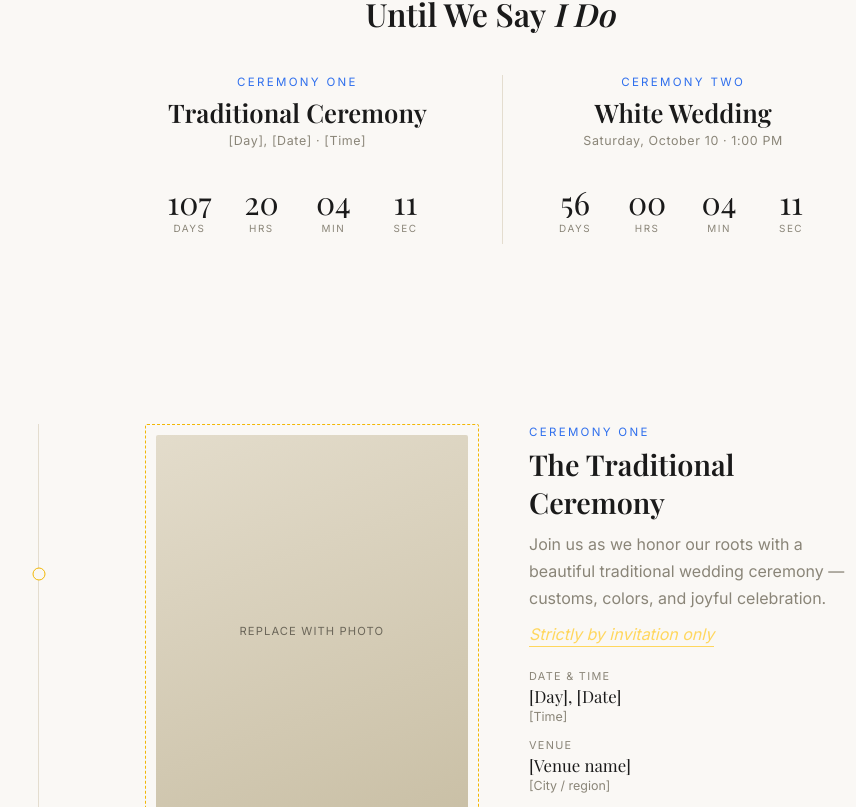
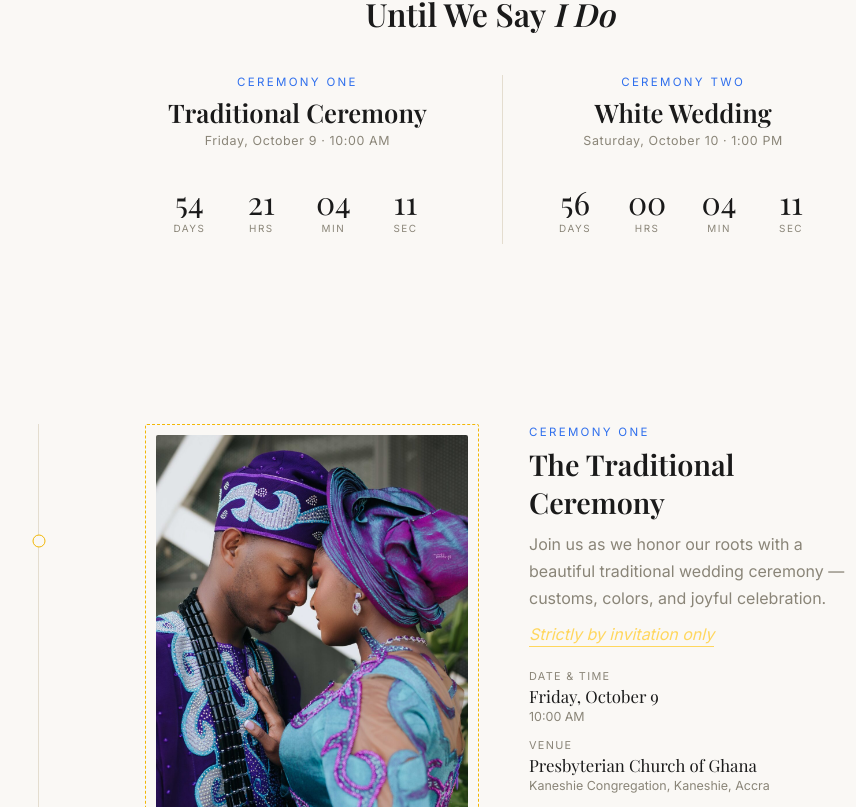
Before and after one commit to fiificode/wedding-next, a Next.js app: page /details in a window 1280 px wide. Shown: the part 533-1340 px from the top of the page, without its empty margins (150-1006 px from the left). Built offline with nearby package versions, Linux system fonts and the light colour scheme.

Commit message:
Refactor wedding website details and styles. Updated event information with specific dates and venues, replaced placeholder images with actual assets, and enhanced media presentation in the details page. Adjusted global styles for improved layout consistency and updated chapter navigation branding.

```diff
--- a/app/details/page.jsx
+++ b/app/details/page.jsx
@@ -1,12 +1,15 @@
 "use client";
 
 import { useRef } from "react";
+import Image from "next/image";
 import ChapterHero from "@/components/ChapterHero";
 import PagBar from "@/components/PagBar";
 import Reveal from "@/components/Reveal";
 import ChapterSubNav from "@/components/ChapterSubNav";
 import ScrollRail from "@/components/ScrollRail";
 import Countdown from "@/components/Countdown";
+import traditionalWedding from "@/assets/traditionalWedding.jpg";
+import whiteWedding from "@/assets/whiteWedding.jpeg";
 
 const EVENTS = [
   {
@@ -15,9 +18,10 @@ const EVENTS = [
     title: "The Traditional Ceremony",
     text: "Join us as we honor our roots with a beautiful traditional wedding ceremony — customs, colors, and joyful celebration.",
     inviteOnly: true,
+    img: traditionalWedding,
     fields: [
-      ["DATE & TIME", "[Day], [Date]", "[Time]"],
-      ["VENUE", "[Venue name]", "[City / region]"],
+      ["DATE & TIME", "Friday, October 9", "10:00 AM"],
+      ["VENUE", "Presbyterian Church of Ghana", "Kaneshie Congregation, Kaneshie, Accra"],
       ["DRESS CODE", "[Traditional attire]", "[Notes on fabric / color]"],
     ],
     ph: "tph-3",
@@ -27,9 +31,10 @@ const EVENTS = [
     eyebrow: "CEREMONY TWO",
     title: "The White Wedding",
     text: "The formal ceremony, followed by a reception — all details your guests need to plan around.",
+    img: whiteWedding,
     fields: [
       ["DATE & TIME", "Saturday, October 10", "1:00 PM"],
-      ["VENUE", "[Church / venue name]", "[Address, city]"],
+      ["VENUE", "Presbyterian Church of Ghana", "Kaneshie Congregation, Kaneshie, Accra"],
       ["DRESS CODE", "[Formal / cocktail attire]", "[Colors to avoid, if any]"],
     ],
     actions: [
@@ -70,8 +75,8 @@ export default function DetailsPage() {
           <div className="countdown-panel">
             <div className="eyebrow">CEREMONY ONE</div>
             <h4>Traditional Ceremony</h4>
-            <div className="cd-meta">[Day], [Date] · [Time]</div>
-            <Countdown date="2026-12-01T09:00:00" />
+            <div className="cd-meta">Friday, October 9 · 10:00 AM</div>
+            <Countdown date="2026-10-09T10:00:00" />
           </div>
           <div className="countdown-panel">
             <div className="eyebrow">CEREMONY TWO</div>
@@ -88,7 +93,9 @@ export default function DetailsPage() {
           {EVENTS.map((ev, i) => (
             <Reveal as="div" delay={0} className={`detail-block ${i % 2 === 1 ? "reverse" : ""}`} key={ev.title}>
               <div className="moment-media">
-                <div className={`media-ph ${ev.ph}`}>Replace with photo</div>
+                <div className="moment-frame">
+                  <Image src={ev.img} alt={ev.title} fill sizes="(max-width: 700px) 100vw, 50vw" priority={i === 0} />
+                </div>
                 <div className="moment-tag">
                   <span className="tag-rule" />
                   {ev.tag}
--- a/app/globals.css
+++ b/app/globals.css
@@ -693,23 +693,29 @@ button {
 .chapter.on-dark .moment-media {
   border-color: rgba(95, 167, 242, 0.4);
 }
-.moment-media img,
 .moment-media .media-ph {
-  display: block;
-  width: 100%;
-  aspect-ratio: 4 / 5;
-  object-fit: cover;
-  border-radius: 2px;
-}
-.moment-media .media-ph {
-  background: linear-gradient(160deg, #e3dccb, #c9bfa5);
   display: flex;
   align-items: center;
   justify-content: center;
+  width: 100%;
+  aspect-ratio: 4 / 5;
   font-size: 0.7rem;
   letter-spacing: 0.1em;
   color: #6b6659;
   text-transform: uppercase;
+  border-radius: 2px;
+  background: linear-gradient(160deg, #e3dccb, #c9bfa5);
+}
+.moment-frame {
+  position: relative;
+  aspect-ratio: 4 / 5;
+  border-radius: 2px;
+  overflow: hidden;
+}
+.moment-frame img {
+  width: 100%;
+  height: 100%;
+  object-fit: cover;
 }
 .moment-tag {
   display: flex;
--- a/app/layout.jsx
+++ b/app/layout.jsx
@@ -27,15 +27,19 @@ export const metadata = {
 export default function RootLayout({ children }) {
   return (
     <html lang="en" className={`${playfair.variable} ${inter.variable}`}>
-      <body style={{ fontFamily: "var(--font-sans), ui-sans-serif, system-ui, sans-serif" }}>
+      <body
+        style={{
+          fontFamily: "var(--font-sans), ui-sans-serif, system-ui, sans-serif",
+        }}
+      >
         <Preloader />
         <CustomCursor />
         <TransitionProvider>
           <Nav />
           {children}
-          <footer className="sitefoot">
+          {/* <footer className="sitefoot">
             TEMPLATE — REPLACE ALL BRACKETED TEXT WITH YOUR OWN DETAILS
-          </footer>
+          </footer> */}
         </TransitionProvider>
       </body>
     </html>
--- a/components/ChapterSubNav.jsx
+++ b/components/ChapterSubNav.jsx
@@ -23,7 +23,7 @@ export default function ChapterSubNav({ chapterLabel, title, back, next }) {
   return (
     <div className={`chapter-subnav ${show ? "show" : ""}`}>
       <TransitionLink href={back.href} className="subnav-side">
-        <span className="subnav-brand">K&amp;J</span>
+        <span className="subnav-brand">A&amp;A</span>
         <span className="subnav-sep">·</span>
         {back.label}
       </TransitionLink>
--- a/components/DoubleDoorInvite.jsx
+++ b/components/DoubleDoorInvite.jsx
@@ -32,8 +32,8 @@ export default function DoubleDoorInvite() {
           </p>
           <div className="ib-names">[Partner One] &amp; [Partner Two]</div>
           <div className="ib-venue">
-            <b>[Venue] · 1:00 PM</b>
-            [Venue name], [City]
+            <b>Presbyterian Church of Ghana · 1:00 PM</b>
+            Kaneshie Congregation, Kaneshie, Accra
           </div>
           {!open && <div className="ib-tap">TAP TO OPEN</div>}
         </div>
```
Also changed, not shown: assets/traditionalWedding.jpg (added), assets/whiteWedding.jpeg (added).
